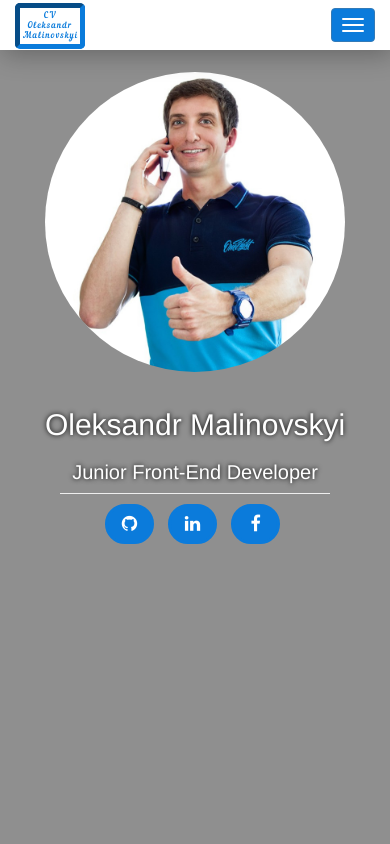
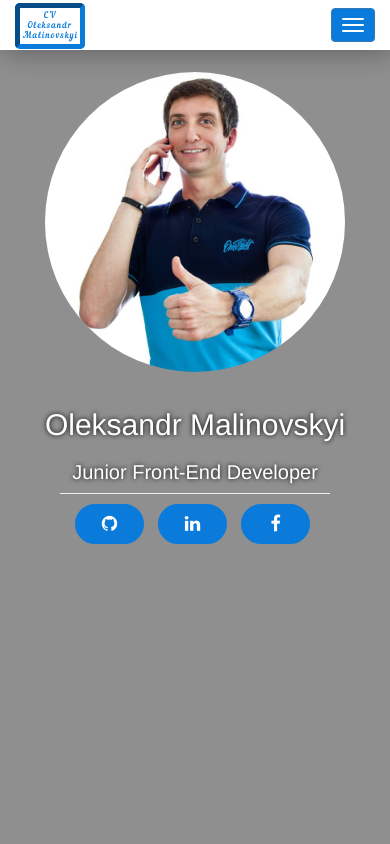
Before and after one commit to SanchezAlex/cv, a website: page src/index.html in a window 390 px wide. Shown: the top 844 px of the page. Drawn offline with Linux system fonts and the light colour scheme; some packages are replaced by stand-ins of ours.

Commit message:
send button - fixed

```diff
--- a/src/css/style.css
+++ b/src/css/style.css
@@ -1007,8 +1007,4 @@ button:hover,
     .network-name {
         display: none;
     }
-
-    .btn-lg {
-        padding: 5px 10px;
-    }
 }
```
